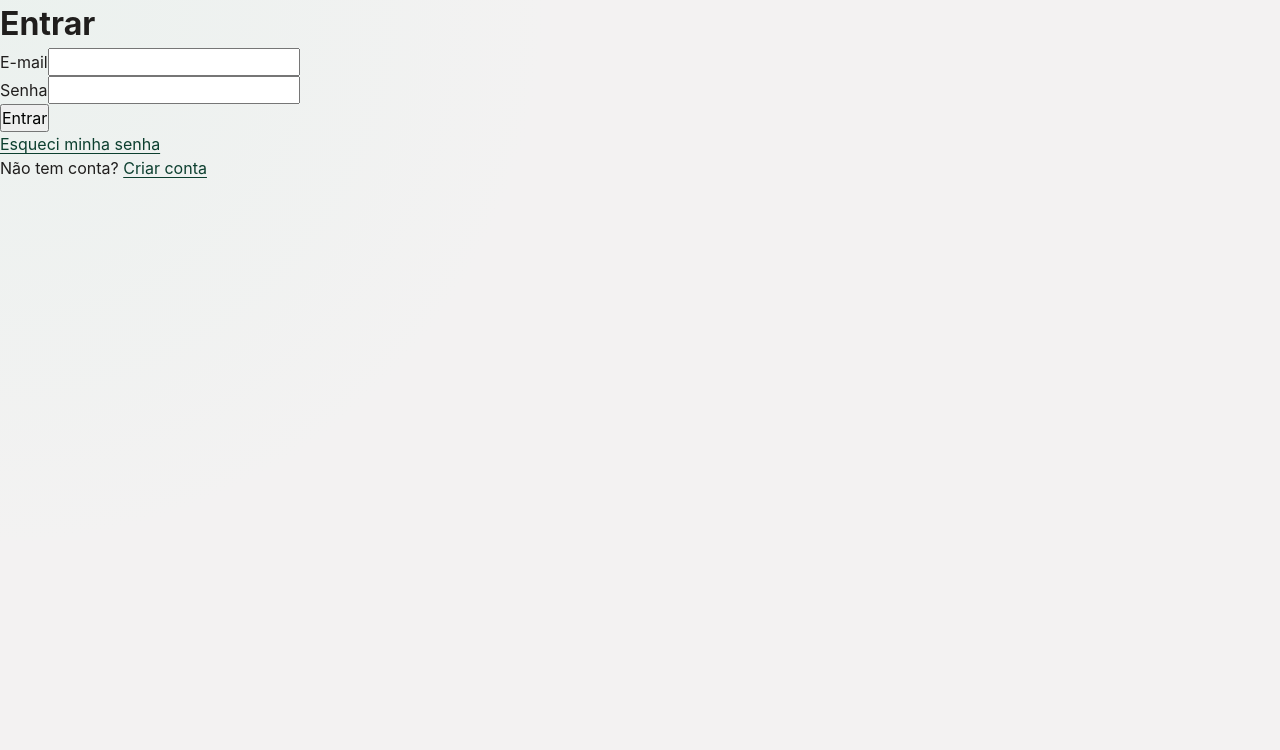
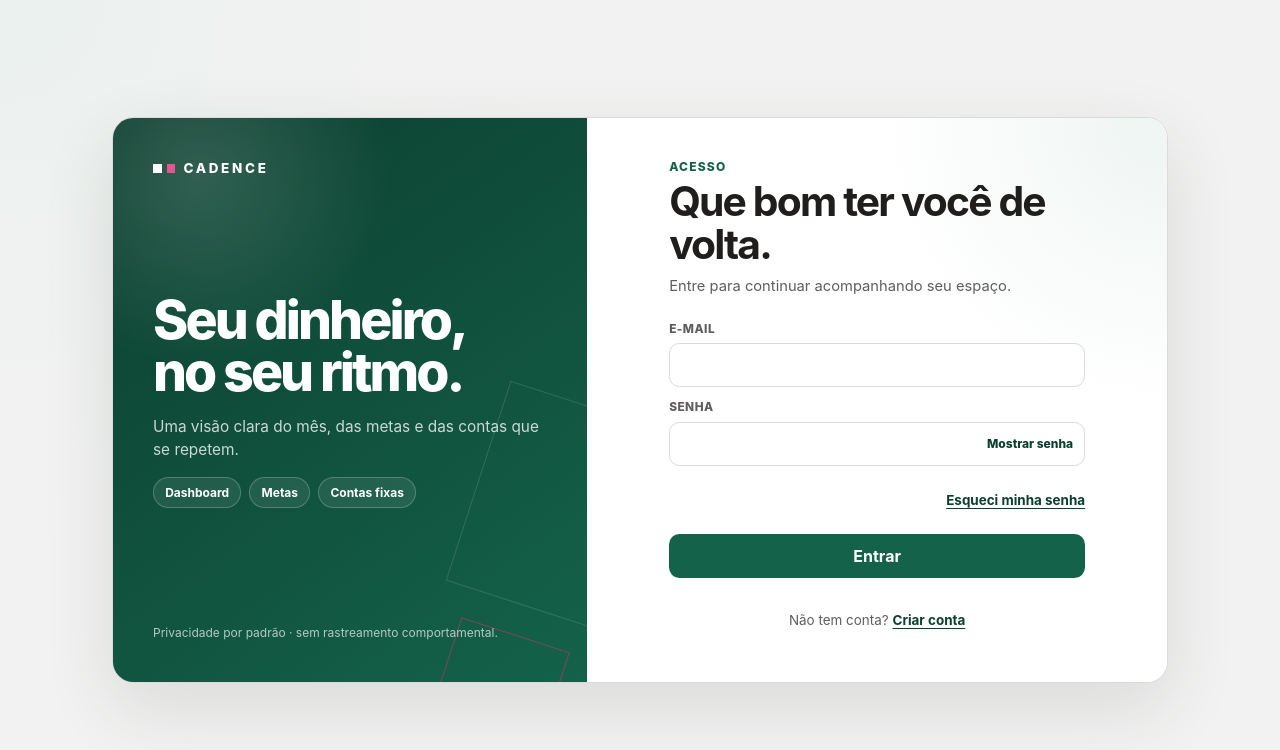
Before and after one commit to Brunotlps/cadence, a Next.js app: page /login in a window 1280 px wide. Shown: the top 750 px of the page. Built offline with nearby package versions, Linux system fonts and the light colour scheme.

Commit message:
feat(auth): polish login experience

```diff
--- /dev/null
+++ b/app/login/layout.tsx
@@ -0,0 +1,14 @@
+import type { Metadata } from "next";
+
+export const metadata: Metadata = {
+  title: "Entrar | Cadence",
+  description: "Entre no Cadence para acompanhar seu espaço financeiro.",
+};
+
+export default function LoginLayout({
+  children,
+}: Readonly<{
+  children: React.ReactNode;
+}>) {
+  return children;
+}
--- /dev/null
+++ b/app/login/login.module.css
@@ -0,0 +1,356 @@
+.page {
+  min-height: 100svh;
+  display: grid;
+  padding: clamp(var(--space-3), 4vw, var(--space-10));
+  place-items: center;
+}
+
+.shell {
+  width: min(100%, 66rem);
+  min-height: 35rem;
+  display: grid;
+  overflow: hidden;
+  border: 1px solid var(--border);
+  border-radius: calc(var(--radius-lg) + 0.45rem);
+  background: var(--surface);
+  box-shadow: 0 24px 70px rgb(36 48 40 / 12%);
+  grid-template-columns: minmax(19rem, 0.9fr) minmax(24rem, 1.1fr);
+}
+
+.brandPanel,
+.accessPanel {
+  min-width: 0;
+  padding: clamp(var(--space-6), 5vw, var(--space-10));
+}
+
+.brandPanel {
+  position: relative;
+  display: flex;
+  overflow: hidden;
+  flex-direction: column;
+  background:
+    radial-gradient(circle at 18% 10%, rgb(255 255 255 / 15%), transparent 12rem),
+    linear-gradient(145deg, var(--brand-strong), var(--brand));
+  color: var(--on-accent);
+}
+
+.brandPanel::before,
+.brandPanel::after {
+  position: absolute;
+  border: 1px solid rgb(255 255 255 / 13%);
+  content: "";
+  transform: rotate(18deg);
+}
+
+.brandPanel::before {
+  width: 13rem;
+  height: 13rem;
+  right: -6rem;
+  bottom: 4rem;
+}
+
+.brandPanel::after {
+  width: 7rem;
+  height: 7rem;
+  right: 2rem;
+  bottom: -4rem;
+  border-color: rgb(194 56 111 / 60%);
+}
+
+.brandLockup {
+  position: relative;
+  z-index: 1;
+  display: flex;
+  align-items: center;
+  gap: var(--space-2);
+  font-size: var(--font-size-sm);
+  font-weight: var(--font-weight-bold);
+  letter-spacing: 0.2em;
+  text-transform: uppercase;
+}
+
+.brandMark {
+  display: flex;
+  gap: 0.3rem;
+}
+
+.brandMark span {
+  width: 0.55rem;
+  height: 0.55rem;
+  background: var(--on-accent);
+}
+
+.brandMark span:last-child {
+  background: #e5558f;
+}
+
+.brandCopy {
+  position: relative;
+  z-index: 1;
+  display: grid;
+  gap: var(--space-4);
+  margin-block: auto;
+}
+
+.promise {
+  max-width: 9ch;
+  font-size: clamp(2.15rem, 5vw, 3.35rem);
+  font-weight: var(--font-weight-bold);
+  letter-spacing: -0.055em;
+  line-height: 0.98;
+}
+
+.brandDescription {
+  max-width: 28rem;
+  color: rgb(255 255 255 / 78%);
+  font-size: 0.96rem;
+}
+
+.productAreas {
+  display: flex;
+  flex-wrap: wrap;
+  gap: var(--space-2);
+  list-style: none;
+}
+
+.productAreas li {
+  border: 1px solid rgb(255 255 255 / 22%);
+  border-radius: var(--radius-pill);
+  background: rgb(255 255 255 / 8%);
+  font-size: var(--font-size-xs);
+  font-weight: var(--font-weight-semibold);
+  padding: 0.35rem 0.7rem;
+}
+
+.privacy {
+  position: relative;
+  z-index: 1;
+  color: rgb(255 255 255 / 68%);
+  font-size: var(--font-size-xs);
+}
+
+.accessPanel {
+  display: grid;
+  align-items: center;
+  background:
+    radial-gradient(circle at 100% 0, var(--accent-wash), transparent 18rem),
+    var(--surface);
+}
+
+.accessContent {
+  width: min(100%, 26rem);
+  margin-inline: auto;
+}
+
+.eyebrow {
+  color: var(--brand);
+  font-size: var(--font-size-xs);
+  font-weight: var(--font-weight-bold);
+  letter-spacing: 0.1em;
+  text-transform: uppercase;
+}
+
+.accessContent h1 {
+  margin-top: var(--space-1);
+  font-size: clamp(1.9rem, 4vw, 2.55rem);
+  letter-spacing: -0.045em;
+  line-height: 1.06;
+}
+
+.introduction {
+  color: var(--text-muted);
+  font-size: 0.92rem;
+  margin-top: var(--space-2);
+}
+
+.form {
+  display: grid;
+  gap: var(--space-3);
+  margin-top: var(--space-6);
+}
+
+.field {
+  display: grid;
+  gap: 0.3rem;
+}
+
+.field label {
+  color: var(--text-muted);
+  font-size: 0.74rem;
+  font-weight: var(--font-weight-bold);
+  letter-spacing: 0.04em;
+  text-transform: uppercase;
+}
+
+.field input {
+  width: 100%;
+  min-height: var(--control-min-height);
+  border: 1px solid var(--border);
+  border-radius: var(--radius-md);
+  background: var(--surface);
+  color: var(--text);
+  padding: 0.55rem var(--space-3);
+}
+
+.field input:hover {
+  border-color: var(--border-strong);
+}
+
+.field input:focus-visible {
+  border-color: var(--brand);
+  box-shadow: 0 0 0 3px var(--focus-ring);
+  outline: none;
+}
+
+.field input[aria-invalid="true"] {
+  border-color: var(--danger);
+}
+
+.passwordControl {
+  display: grid;
+  align-items: center;
+  grid-template-columns: minmax(0, 1fr) auto;
+}
+
+.passwordControl input {
+  grid-column: 1 / -1;
+  grid-row: 1;
+  padding-right: 6.5rem;
+}
+
+.passwordToggle {
+  min-height: var(--control-min-height);
+  z-index: 1;
+  grid-column: 2;
+  grid-row: 1;
+  border: 0;
+  background: transparent;
+  color: var(--brand-strong);
+  cursor: pointer;
+  font-size: var(--font-size-xs);
+  font-weight: var(--font-weight-bold);
+  padding-inline: var(--space-3);
+}
+
+.forgotLink {
+  min-height: var(--control-min-height);
+  display: inline-flex;
+  align-items: center;
+  justify-self: end;
+  font-size: var(--font-size-sm);
+  font-weight: var(--font-weight-semibold);
+}
+
+.error {
+  border-radius: var(--radius-sm);
+  background: var(--danger-soft);
+  color: var(--danger);
+  font-size: var(--font-size-sm);
+  padding: var(--space-3);
+}
+
+.submit {
+  min-height: var(--control-min-height);
+  border: 0;
+  border-radius: var(--radius-md);
+  background: var(--brand);
+  color: var(--on-accent);
+  cursor: pointer;
+  font-weight: var(--font-weight-semibold);
+  padding-inline: var(--space-4);
+  transition:
+    background 150ms ease,
+    transform 150ms ease;
+}
+
+.submit:hover:not(:disabled) {
+  background: var(--brand-strong);
+  transform: translateY(-1px);
+}
+
+.submit:disabled {
+  cursor: wait;
+  opacity: 0.68;
+}
+
+.signupPrompt {
+  color: var(--text-muted);
+  font-size: var(--font-size-sm);
+  margin-top: var(--space-5);
+  text-align: center;
+}
+
+.signupPrompt a {
+  min-height: var(--control-min-height);
+  display: inline-flex;
+  align-items: center;
+  font-weight: var(--font-weight-semibold);
+}
+
+@media (max-width: 720px) {
+  .page {
+    padding: var(--space-3);
+    place-items: start center;
+  }
+
+  .shell {
+    min-height: auto;
+    grid-template-columns: 1fr;
+  }
+
+  .brandPanel,
+  .accessPanel {
+    padding: var(--space-5);
+  }
+
+  .brandCopy {
+    gap: var(--space-2);
+    margin-block: var(--space-6) var(--space-3);
+  }
+
+  .promise {
+    max-width: none;
+    font-size: clamp(1.75rem, 9vw, 2.3rem);
+  }
+
+  .brandDescription {
+    font-size: var(--font-size-sm);
+  }
+
+  .privacy {
+    display: none;
+  }
+}
+
+@media (max-width: 380px) {
+  .page {
+    padding: var(--space-2);
+  }
+
+  .brandPanel,
+  .accessPanel {
+    padding: var(--space-4);
+  }
+
+  .productAreas {
+    display: none;
+  }
+
+  .form {
+    margin-top: var(--space-4);
+  }
+
+  .signupPrompt {
+    margin-top: var(--space-3);
+  }
+}
+
+@media (prefers-reduced-motion: reduce) {
+  .submit {
+    transition: none;
+  }
+
+  .submit:hover:not(:disabled) {
+    transform: none;
+  }
+}
--- a/app/login/page.tsx
+++ b/app/login/page.tsx
@@ -1,43 +1,121 @@
 "use client";
 
-import { useActionState } from "react";
+import { useActionState, useState } from "react";
 import Link from "next/link";
 import { signInAction, type SignInState } from "@/lib/actions/auth";
+import styles from "./login.module.css";
 
 const initialState: SignInState = { error: null };
 
 export default function LoginPage() {
   const [state, formAction, pending] = useActionState(signInAction, initialState);
+  const [passwordVisible, setPasswordVisible] = useState(false);
+  const errorId = state.error ? "login-error" : undefined;
 
   return (
-    <main>
-      <h1>Entrar</h1>
-      <form action={formAction}>
-        <div>
+    <main className={styles.page}>
+      <div className={styles.shell}>
+        <aside className={styles.brandPanel} aria-label="Sobre o Cadence">
+          <p className={styles.brandLockup}>
+            <span className={styles.brandMark} aria-hidden="true">
+              <span />
+              <span />
+            </span>
+            Cadence
+          </p>
+
+          <div className={styles.brandCopy}>
+            <p className={styles.promise}>Seu dinheiro, no seu ritmo.</p>
+            <p className={styles.brandDescription}>
+              Uma visão clara do mês, das metas e das contas que se repetem.
+            </p>
+            <ul className={styles.productAreas} aria-label="Áreas do Cadence">
+              <li>Dashboard</li>
+              <li>Metas</li>
+              <li>Contas fixas</li>
+            </ul>
+          </div>
+
+          <p className={styles.privacy}>
+            Privacidade por padrão · sem rastreamento comportamental.
+          </p>
+        </aside>
+
+        <section className={styles.accessPanel} aria-labelledby="login-title">
+          <div className={styles.accessContent}>
+            <p className={styles.eyebrow}>Acesso</p>
+            <h1 id="login-title">Que bom ter você de volta.</h1>
+            <p className={styles.introduction}>
+              Entre para continuar acompanhando seu espaço.
+            </p>
+
+            <form
+              action={formAction}
+              className={styles.form}
+              aria-busy={pending}
+            >
+              <div className={styles.field}>
                 <label htmlFor="email">E-mail</label>
-          <input id="email" name="email" type="email" required autoComplete="email" />
+                <input
+                  id="email"
+                  name="email"
+                  type="email"
+                  required
+                  autoComplete="email"
+                  aria-invalid={Boolean(state.error)}
+                  aria-describedby={errorId}
+                />
               </div>
-        <div>
+
+              <div className={styles.field}>
                 <label htmlFor="password">Senha</label>
+                <div className={styles.passwordControl}>
                   <input
                     id="password"
                     name="password"
-            type="password"
+                    type={passwordVisible ? "text" : "password"}
                     required
                     autoComplete="current-password"
+                    aria-invalid={Boolean(state.error)}
+                    aria-describedby={errorId}
                   />
+                  <button
+                    className={styles.passwordToggle}
+                    type="button"
+                    aria-controls="password"
+                    aria-pressed={passwordVisible}
+                    onClick={() => setPasswordVisible((visible) => !visible)}
+                  >
+                    {passwordVisible ? "Ocultar senha" : "Mostrar senha"}
+                  </button>
                 </div>
-        {state.error && <p role="alert">{state.error}</p>}
-        <button type="submit" disabled={pending}>
-          Entrar
+              </div>
+
+              <Link className={styles.forgotLink} href="/forgot-password">
+                Esqueci minha senha
+              </Link>
+
+              {state.error && (
+                <p className={styles.error} id="login-error" role="alert">
+                  {state.error}
+                </p>
+              )}
+
+              <button
+                className={styles.submit}
+                type="submit"
+                disabled={pending}
+              >
+                {pending ? "Entrando…" : "Entrar"}
               </button>
             </form>
-      <p>
-        <Link href="/forgot-password">Esqueci minha senha</Link>
-      </p>
-      <p>
+
+            <p className={styles.signupPrompt}>
               Não tem conta? <Link href="/signup">Criar conta</Link>
             </p>
+          </div>
+        </section>
+      </div>
     </main>
   );
 }
```
Lines whose indentation alone changed are shown as unchanged.
